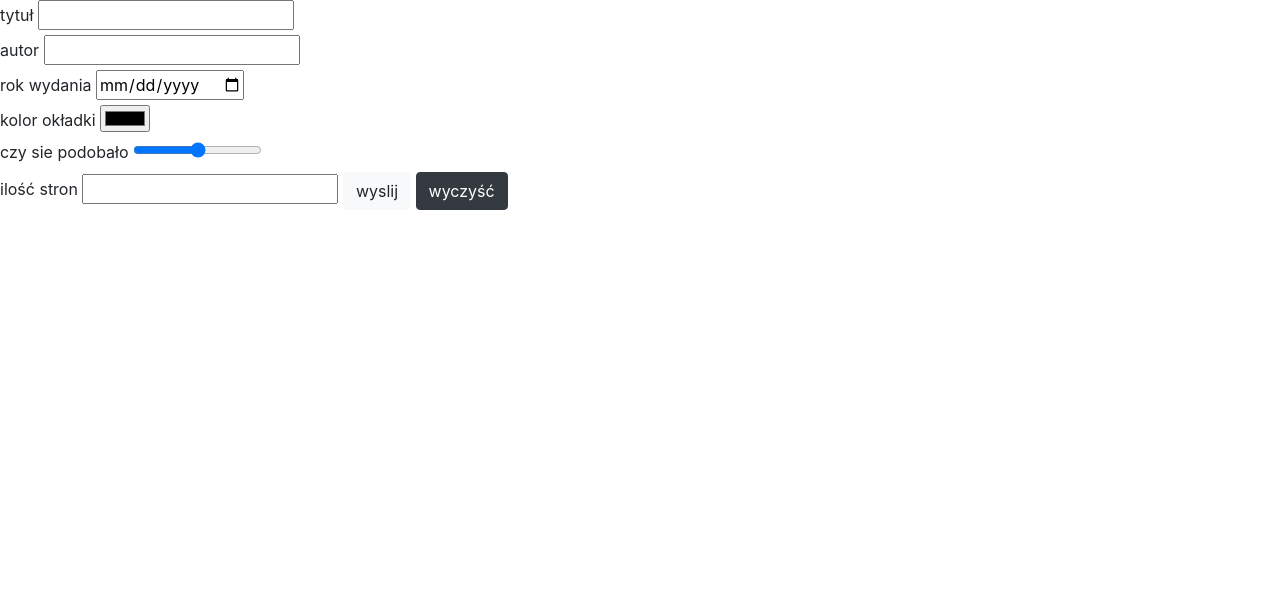
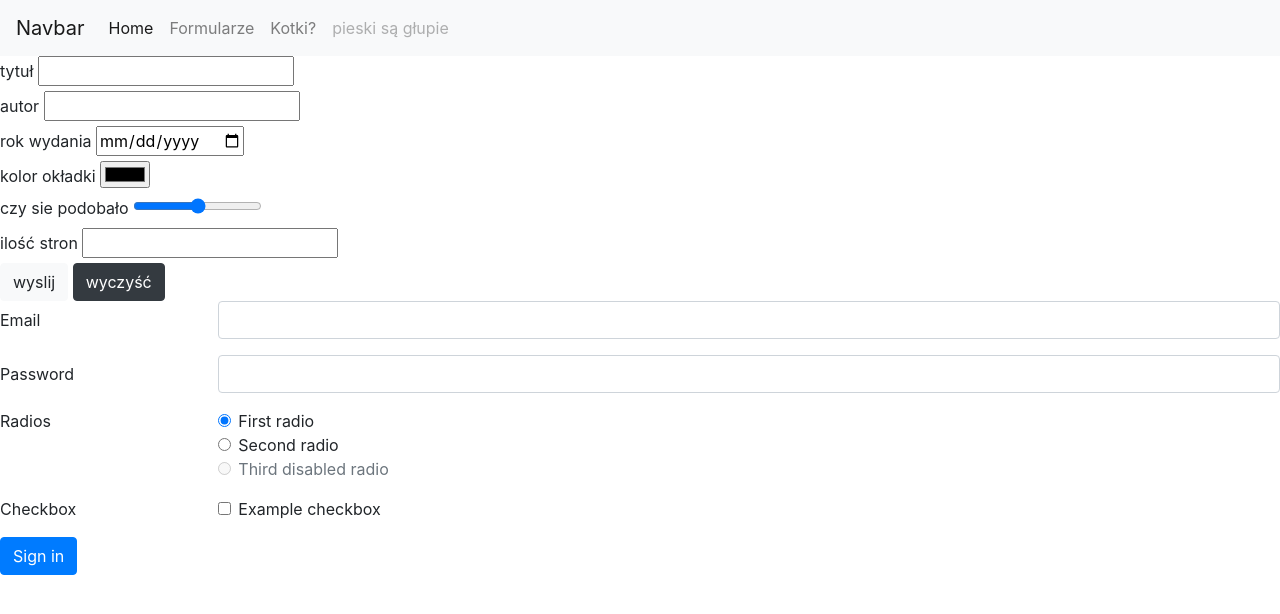
Before and after one commit to Kmiotek/PythonDjango, a plain HTML site: page wysylacz.html in a window 1280 px wide. Drawn offline with nearby package versions, Linux system fonts and the light colour scheme.

Commit message:
ostatni na dzisiaj

```diff
--- a/wysylacz.html
+++ b/wysylacz.html
@@ -6,6 +6,28 @@
     <title>Title</title>
 </head>
 <body>
+<nav class="navbar navbar-expand-lg navbar-light bg-light">
+  <a class="navbar-brand" href="#">Navbar</a>
+  <button class="navbar-toggler" type="button" data-toggle="collapse" data-target="#navbarNav" aria-controls="navbarNav" aria-expanded="false" aria-label="Toggle navigation">
+    <span class="navbar-toggler-icon"></span>
+  </button>
+  <div class="collapse navbar-collapse" id="navbarNav">
+    <ul class="navbar-nav">
+      <li class="nav-item active">
+        <a class="nav-link" href="index.html">Home <span class="sr-only">(current)</span></a>
+      </li>
+      <li class="nav-item">
+        <a class="nav-link" href="wysylacz.html">Formularze</a>
+      </li>
+      <li class="nav-item">
+        <a class="nav-link" href="kotki.html">Kotki?</a>
+      </li>
+      <li class="nav-item">
+        <a class="nav-link disabled" href="#" tabindex="-1" aria-disabled="true">pieski są głupie</a>
+      </li>
+    </ul>
+  </div>
+</nav>
 <form>
     <label for="name">tytuł</label>
     <input type="text" id="name" name="name"><br>
@@ -18,8 +40,64 @@
     <label for="name4">czy sie podobało</label>
     <input type="range" id="name4" name="name4"><br>
     <label for="name5">ilość stron</label>
-    <input type="number" id="name5" name="name5">
+    <input type="number" id="name5" name="name5"><br>
     <button type="submit" class="btn btn-light">wyslij</button> <button type="reset" class="btn btn-dark">wyczyść</button>
+</form>
+
+<form>
+  <div class="form-group row">
+    <label for="inputEmail3" class="col-sm-2 col-form-label">Email</label>
+    <div class="col-sm-10">
+      <input type="email" class="form-control" id="inputEmail3">
+    </div>
+  </div>
+  <div class="form-group row">
+    <label for="inputPassword3" class="col-sm-2 col-form-label">Password</label>
+    <div class="col-sm-10">
+      <input type="password" class="form-control" id="inputPassword3">
+    </div>
+  </div>
+  <fieldset class="form-group">
+    <div class="row">
+      <legend class="col-form-label col-sm-2 pt-0">Radios</legend>
+      <div class="col-sm-10">
+        <div class="form-check">
+          <input class="form-check-input" type="radio" name="gridRadios" id="gridRadios1" value="option1" checked>
+          <label class="form-check-label" for="gridRadios1">
+            First radio
+          </label>
+        </div>
+        <div class="form-check">
+          <input class="form-check-input" type="radio" name="gridRadios" id="gridRadios2" value="option2">
+          <label class="form-check-label" for="gridRadios2">
+            Second radio
+          </label>
+        </div>
+        <div class="form-check disabled">
+          <input class="form-check-input" type="radio" name="gridRadios" id="gridRadios3" value="option3" disabled>
+          <label class="form-check-label" for="gridRadios3">
+            Third disabled radio
+          </label>
+        </div>
+      </div>
+    </div>
+  </fieldset>
+  <div class="form-group row">
+    <div class="col-sm-2">Checkbox</div>
+    <div class="col-sm-10">
+      <div class="form-check">
+        <input class="form-check-input" type="checkbox" id="gridCheck1">
+        <label class="form-check-label" for="gridCheck1">
+          Example checkbox
+        </label>
+      </div>
+    </div>
+  </div>
+  <div class="form-group row">
+    <div class="col-sm-10">
+      <button type="submit" class="btn btn-primary">Sign in</button>
+    </div>
+  </div>
 </form>
 </body>
 </html>
```
Also changed, not shown: index.html (+23 -29 lines), kotki.html (added, +12 -0 lines).
